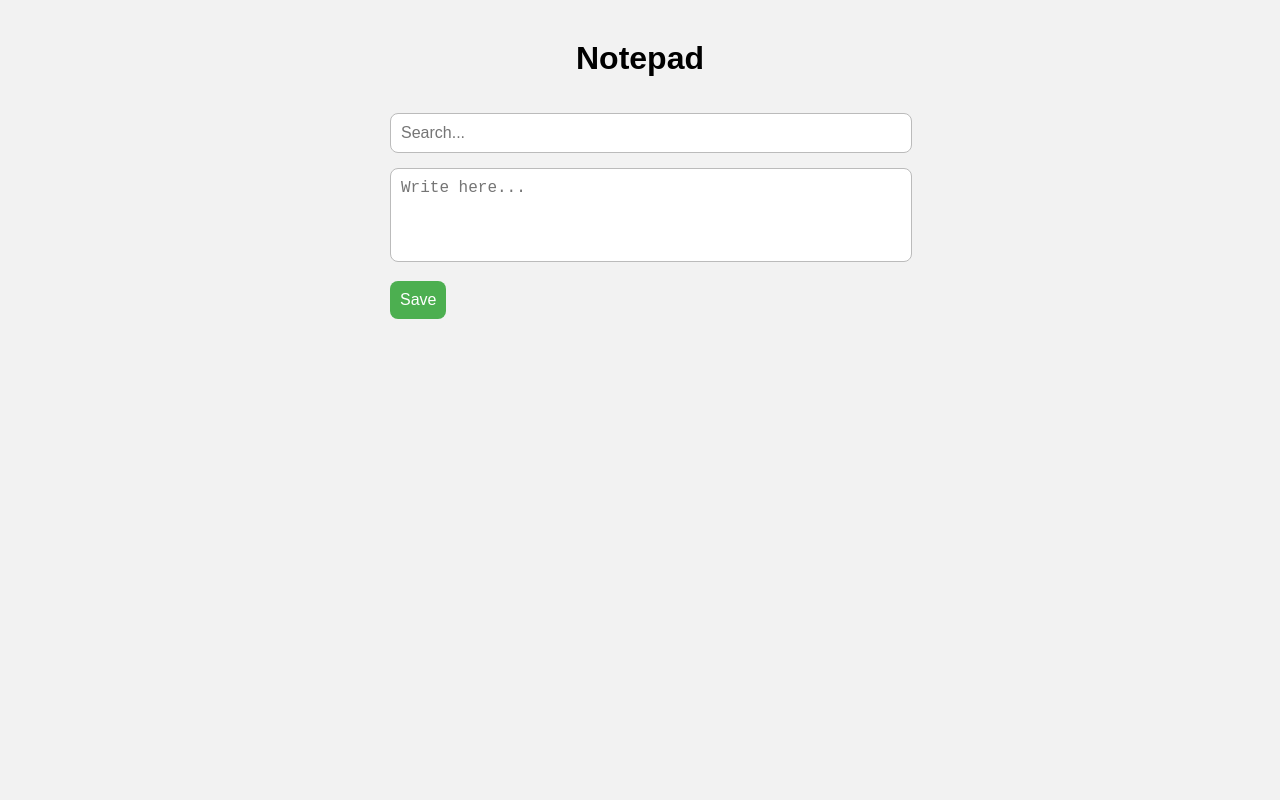
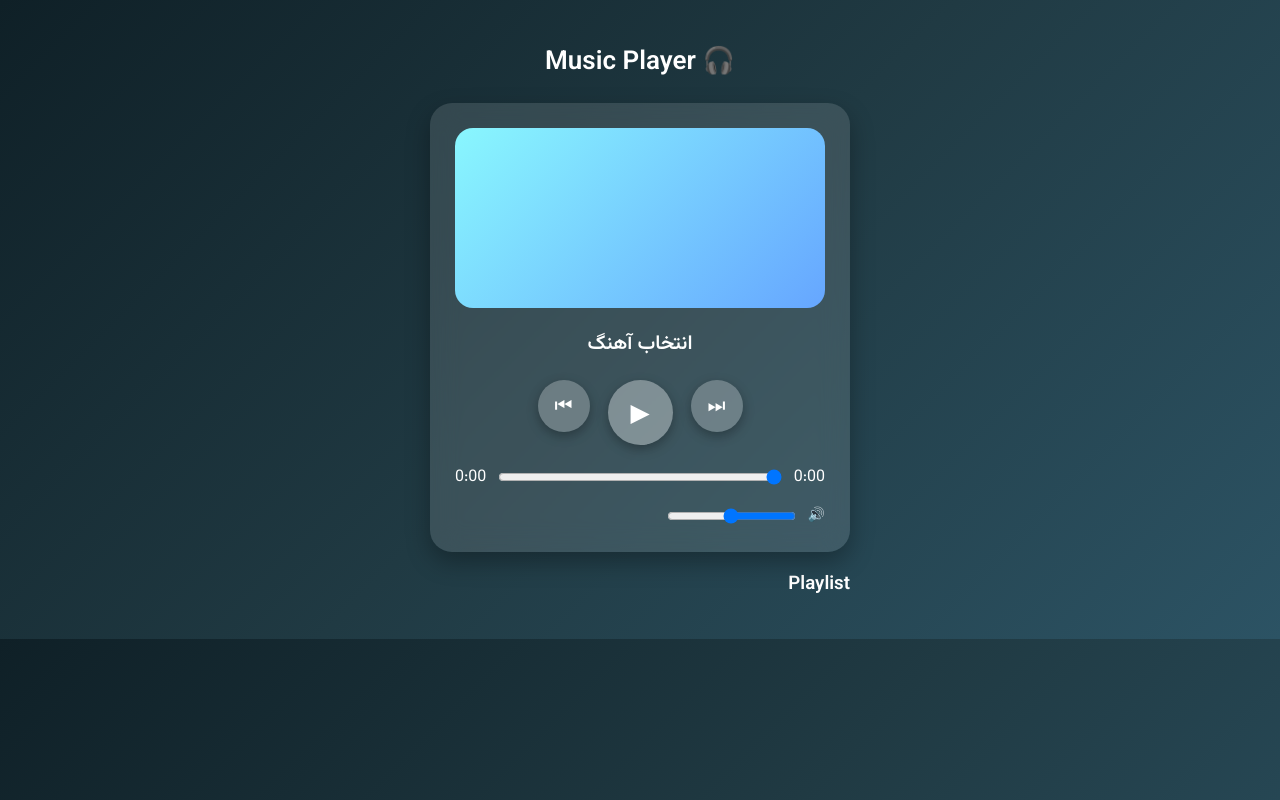
Before and after one commit to bentlyrusty3/Music-Player, a plain HTML site: page index.html in a window 1280 px wide. Drawn offline with Linux system fonts and the light colour scheme.

Commit message:
Add files via upload

```diff
--- a/index.html
+++ b/index.html
@@ -1,21 +1,34 @@
 <!DOCTYPE html>
-<html lang="en">
 <head>
     <meta charset="UTF-8">
     <meta name="viewport" content="width=device-width, initial-scale=1.0">
-    <title>Notepad</title>
+    <title>Modern Music Player</title>
     <link rel="stylesheet" href="style.css">
 </head>
 <body>
-    <div class="container">
-        <h1>Notepad</h1>
-        <div class="top">
-            <input id="searchInput" type="text" placeholder="Search..." />
+<div class="player">
+    <h2 class="logo">🎧 Music Player</h2>
+    <div class="card">
+        <div class="cover"></div>
+        <h3 id="trackName" class="track-title">انتخاب آهنگ</h3>
+        <audio id="audio"></audio>
+        <div class="controls">
+            <button id="next" class="btn control">⏭</button>
+            <button id="playPause" class="btn play">▶</button>
+            <button id="prev" class="btn control">⏮</button>
         </div>
-        <textarea id="noteInput" placeholder="Write here..." rows="4"></textarea>
-        <button id="addBtn">Save</button>
-        <div id="notesContainer" class="notes"></div>
+        <div class="seek-wrapper">
+            <span id="currentTime">0:00</span>
+            <input id="seek" type="range" min="0" value="0">
+            <span id="duration">0:00</span>
+        </div>
+        <div class="volume">
+            🔊 <input id="volume" type="range" min="0" max="1" step="0.01" value="0.5">
+        </div>
     </div>
-    <script src="script.js"></script>
+    <h3 class="list-title">Playlist</h3>
+    <div id="playlist" class="playlist"></div>
+</div>
+<script src="script.js"></script>
 </body>
 </html>
--- a/script.js
+++ /dev/null
@@ -1,42 +0,0 @@
-const searchInput = document.getElementById("searchInput");
-const noteInput = document.getElementById("noteInput");
-const addBtn = document.getElementById("addBtn");
-const notesContainer = document.getElementById("notesContainer");
-
-let notes = JSON.parse(localStorage.getItem("notes")) || [];
-
-renderNotes();
-addBtn.addEventListener("click", () => {
-    const text = noteInput.value.trim();
-    if(text === "") return;
-    const newNote = {
-        id: Date.now(),
-        text,
-        date: new Date().toLocaleString("fa-IR")
-    }
-    notes.push(newNote);
-    localStorage.setItem("notes", JSON.stringify(notes));
-    noteInput.value = "";
-    renderNotes();
-});
-function renderNotes(filter = "") {
-    notesContainer.innerHTML = "";
-    notes.filter((e) => e.text.includes(filter)).forEach(note => {
-        const div = document.createElement("div");
-        div.className = "note";
-        div.innerHTML = `
-            <small>${note.date}</small>
-            <p>${note.text}</p>
-            <button class="deleteBtn" onclick="deleteNote(${note.id})">Delete</button>
-        `;
-        notesContainer.appendChild(div);
-    });
-}
-function deleteNote(id) {
-    notes = notes.filter((e) => e.id !== id);
-    localStorage.setItem("notes", JSON.stringify(notes));
-    renderNotes(searchInput.value);
-}
-searchInput.addEventListener("input", () => {
-    renderNotes(searchInput.value);
-});
--- a/style.css
+++ b/style.css
@@ -1,76 +1,117 @@
+@import url('https://fonts.googleapis.com/css2?family=Vazirmatn:wght@300;400;600&display=swap');
+* {
+    box-sizing: border-box;
+}
 body {
-    background: #f2f2f2;
-    font-family: sans-serif;
+    font-family: 'Vazirmatn', sans-serif;
+    background: linear-gradient(135deg, #0f2027, #203a43, #2c5364);
+    margin: 0;
+    padding: 20px;
+    direction: rtl;
 }
-.container {
-    width: 500px;
-    margin: 40px auto;
+.player {
+    max-width: 420px;
+    margin: auto;
+    color: #fff;
 }
-h1 {
+.logo {
     text-align: center;
+    margin-bottom: 20px;
+    font-size: 26px;
+    font-weight: 600;
 }
-#searchInput {
-    width: 100%;
-    padding: 10px;
-    margin: 15px 0;
-    border-radius: 8px;
-    border: 1px solid #bbb;
+.card {
+    background: rgba(255,255,255,0.12);
+    backdrop-filter: blur(14px);
+    padding: 25px;
+    border-radius: 22px;
+    box-shadow: 0 10px 25px rgba(0,0,0,0.3);
+}
+.cover {
+    height: 180px;
+    background: linear-gradient(135deg, #89f7fe, #66a6ff);
+    border-radius: 18px;
+    margin-bottom: 15px;
+}
+.track-title {
+    text-align: center;
+    margin-bottom: 12px;
+    font-size: 20px;
+}
+.controls {
+    display: flex;
+    justify-content: center;
+    gap: 18px;
+    margin: 20px 0;
+}
+.btn {
+    width: 52px;
+    height: 52px;
+    border-radius: 50%;
+    border: none;
+    cursor: pointer;
+    background: rgba(255,255,255,0.25);
+    box-shadow: 0 4px 12px rgba(0,0,0,0.3);
+    font-size: 20px;
+    color: #fff;
+    transition: 0.2s;
+}
+.btn:hover {
+    transform: scale(1.1);
+}
+.play {
+    width: 65px;
+    height: 65px;
+    font-size: 25px;
+    background: rgba(255,255,255,0.35);
+}
+.seek-wrapper {
+    display: flex;
+    align-items: center;
+    gap: 10px;
+}
+.seek-wrapper input {
+    flex: 1;
+}
+.volume {
+    margin-top: 15px;
+    font-size: 14px;
+    display: flex;
+    align-items: center;
+    gap: 10px;
+}
+.playlist {
+    margin-top: 20px;
+    display: flex;
+    flex-direction: column;
+    gap: 12px;
+}
+.playlist button {
+    padding: 12px;
+    border-radius: 14px;
+    border: none;
+    background: rgba(255,255,255,0.18);
+    color: #fff;
+    cursor: pointer;
     font-size: 16px;
+    transition: 0.2s;
 }
-#noteInput {
-    width: 100%;
-    padding: 10px;
-    border-radius: 8px;
-    border: 1px solid #bbb;
-    resize: none;
-    font-size: 16px;
+.playlist button:hover {
+    background: rgba(255,255,255,0.33);
 }
-#addBtn {
-    background: #4CAF50;
-    color: white;
-    padding: 10px;
-    border: none;
-    font-size: 16px;
-    border-radius: 8px;
-    margin: 15px 0;
-    cursor: pointer;
+@media (max-width: 480px) {
+    .card {
+        padding: 18px;
+    }
+    .btn {
+        width: 46px;
+        height: 46px;
+    }
+    .play {
+        width: 58px;
+        height: 58px;
+    }
+    .cover {
+        height: 150px;
+    }
 }
-#addBtn:hover {
-    background: #45a049;
-}
-.notes {
-    margin-top: 20px;
-}
-.note {
-    background: white;
-    padding: 15px;
-    border-radius: 8px;
-    margin-bottom: 15px;
-    position: relative;
-    border-right: 5px solid #4CAF50;
-}
-.note p {
-    margin-top: 10px;
-    line-height: 1.7;
-    word-wrap: break-word;
-    overflow-wrap: break-word;
-    white-space: pre-wrap;
-}
-.note small {
-    color: gray;
-    display: block;
-    margin-bottom: 10px;
-    text-align: end;
-}
-.deleteBtn {
-    position: absolute;
-    top: 10px;
-    left: 10px;
-    background: red;
-    color: white;
-    border: none;
-    padding: 5px 10px;
-    border-radius: 6px;
-    cursor: pointer;
-    font-size: 12px;
-}
```
